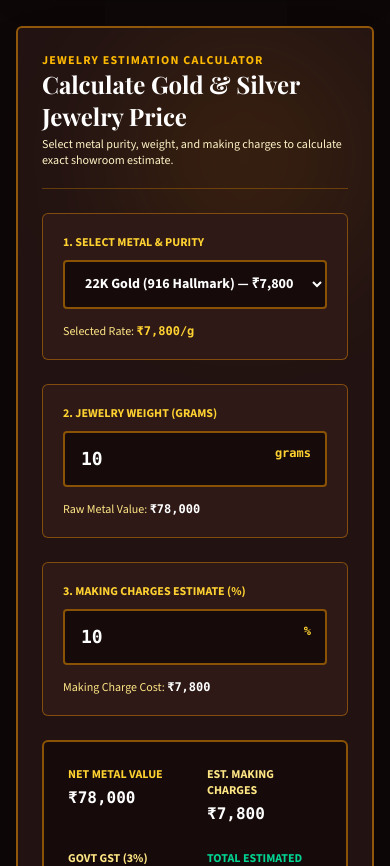
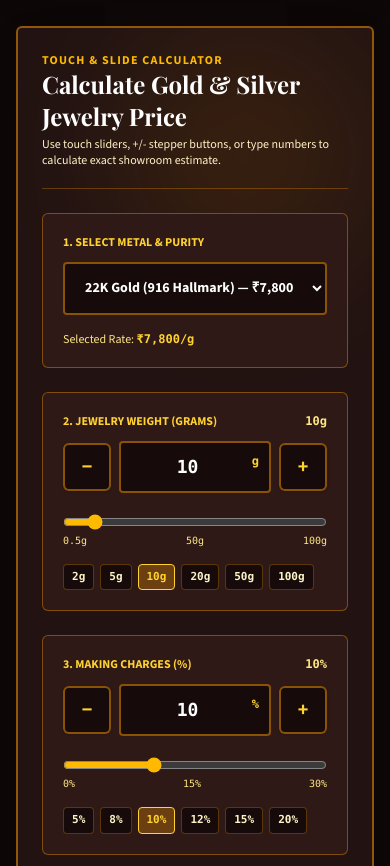
Before and after one commit to NipunMagotra/ambikajewels, a Next.js app: page /pgold in a window 390 px wide. Shown: the part 2060-2926 px from the top of the page. Built offline with nearby package versions, Linux system fonts and the light colour scheme; no server answers; the database is empty; a web font is replaced by a local one.

Commit message:
feat: Add mobile touch sliders, stepper +/- buttons, and quick preset chips for weight and making charges

```diff
--- a/src/components/pgold/JewelryPriceCalculator.tsx
+++ b/src/components/pgold/JewelryPriceCalculator.tsx
@@ -59,6 +59,20 @@ export default function JewelryPriceCalculator({
   const gstAmount = Math.round(subtotalBeforeTax * 0.03); // 3% GST on jewelry
   const totalEstimatedPrice = subtotalBeforeTax + gstAmount;
 
+  // Stepper handlers
+  const adjustWeight = (delta: number) => {
+    const nextVal = Math.max(0.5, Math.round((numWeight + delta) * 10) / 10);
+    setWeightGrams(nextVal.toString());
+  };
+
+  const adjustMaking = (delta: number) => {
+    const nextVal = Math.max(0, Math.min(50, numMakingPercent + delta));
+    setMakingChargesPercent(nextVal.toString());
+  };
+
+  const weightPresets = [2, 5, 10, 20, 50, 100];
+  const makingPresets = [5, 8, 10, 12, 15, 20];
+
   const whatsappMessage = `Namaste Ambika Jewels! I calculated a price estimate on your website for ${numWeight}g of ${metalLabel}. Estimated Total: ₹${totalEstimatedPrice.toLocaleString('en-IN')}. Please assist me with ordering/customization.`;
 
   return (
@@ -70,27 +84,27 @@ export default function JewelryPriceCalculator({
         {/* Header */}
         <div className="border-b border-amber-500/30 pb-5">
           <div className="font-label-caps text-xs text-amber-400 tracking-widest font-bold">
-            JEWELRY ESTIMATION CALCULATOR
+            TOUCH & SLIDE CALCULATOR
           </div>
           <h3 className="font-headline-md text-2xl sm:text-3xl text-white font-bold">
             Calculate Gold & Silver Jewelry Price
           </h3>
           <p className="text-xs sm:text-sm text-amber-100 mt-1 font-normal">
-            Select metal purity, weight, and making charges to calculate exact showroom estimate.
+            Use touch sliders, +/- stepper buttons, or type numbers to calculate exact showroom estimate.
           </p>
         </div>
 
         {/* Inputs Grid */}
         <div className="grid grid-cols-1 md:grid-cols-3 gap-6">
-          {/* Metal Purity Selector */}
-          <div className="bg-[#2e1917] p-5 rounded-md border border-amber-500/40 space-y-2.5">
+          {/* 1. Metal Purity Selector */}
+          <div className="bg-[#2e1917] p-5 rounded-md border border-amber-500/40 space-y-3">
             <label className="block text-xs font-label-caps text-amber-300 font-bold">
               1. SELECT METAL & PURITY
             </label>
             <select
               value={metalType}
               onChange={(e) => setMetalType(e.target.value as any)}
-              className="w-full bg-[#160b0a] border-2 border-amber-500/50 focus:border-amber-300 px-4 py-3 text-sm font-bold text-white rounded focus:outline-none cursor-pointer"
+              className="w-full bg-[#160b0a] border-2 border-amber-500/50 focus:border-amber-300 px-4 py-3.5 text-sm font-bold text-white rounded focus:outline-none cursor-pointer"
             >
               <optgroup label="Gold Purity Options">
                 <option value="gold_24k">24K Gold (999 Pure) — ₹{(price24k || 8500).toLocaleString('en-IN')}/g</option>
@@ -108,36 +122,109 @@ export default function JewelryPriceCalculator({
             </div>
           </div>
 
-          {/* Weight Input */}
-          <div className="bg-[#2e1917] p-5 rounded-md border border-amber-500/40 space-y-2.5">
+          {/* 2. Weight Input + Touch Slider & Steppers */}
+          <div className="bg-[#2e1917] p-5 rounded-md border border-amber-500/40 space-y-3">
+            <div className="flex items-center justify-between">
               <label className="block text-xs font-label-caps text-amber-300 font-bold">
                 2. JEWELRY WEIGHT (GRAMS)
               </label>
-            <div className="relative">
+              <span className="text-xs text-amber-200 font-mono font-bold">{numWeight}g</span>
+            </div>
+
+            {/* Stepper Input Row */}
+            <div className="flex items-center gap-2">
+              <button
+                type="button"
+                onClick={() => adjustWeight(-1)}
+                className="w-12 h-12 bg-[#160b0a] border-2 border-amber-500/50 hover:border-amber-300 text-amber-300 hover:text-white rounded-md text-xl font-bold flex items-center justify-center shrink-0 active:scale-95 transition-all shadow"
+                aria-label="Decrease weight by 1g"
+              >
+                &minus;
+              </button>
+
+              <div className="relative flex-1">
                 <input
                   type="number"
                   step="0.1"
                   min="0.1"
                   value={weightGrams}
                   onChange={(e) => setWeightGrams(e.target.value)}
-                placeholder="Enter weight in grams..."
-                className="w-full bg-[#160b0a] border-2 border-amber-500/50 focus:border-amber-300 pl-4 pr-12 py-3 text-lg font-bold text-white rounded focus:outline-none font-mono"
+                  placeholder="Weight..."
+                  className="w-full bg-[#160b0a] border-2 border-amber-500/50 focus:border-amber-300 px-3 py-2.5 text-center text-lg font-bold text-white rounded focus:outline-none font-mono"
                 />
-              <span className="absolute right-4 top-3.5 text-xs text-amber-300 font-bold font-mono">
-                grams
+                <span className="absolute right-3 top-3 text-xs text-amber-300 font-bold font-mono">
+                  g
                 </span>
               </div>
-            <div className="text-xs text-amber-200 font-medium pt-1">
-              Raw Metal Value: <strong className="text-white font-mono">₹{rawMetalCost.toLocaleString('en-IN')}</strong>
+
+              <button
+                type="button"
+                onClick={() => adjustWeight(1)}
+                className="w-12 h-12 bg-[#160b0a] border-2 border-amber-500/50 hover:border-amber-300 text-amber-300 hover:text-white rounded-md text-xl font-bold flex items-center justify-center shrink-0 active:scale-95 transition-all shadow"
+                aria-label="Increase weight by 1g"
+              >
+                &#43;
+              </button>
+            </div>
+
+            {/* Touch Slider */}
+            <div className="space-y-1 pt-1">
+              <input
+                type="range"
+                min="0.5"
+                max="100"
+                step="0.5"
+                value={numWeight || 0.5}
+                onChange={(e) => setWeightGrams(e.target.value)}
+                className="w-full h-2 bg-[#160b0a] accent-amber-400 rounded-lg cursor-pointer border border-amber-500/30"
+              />
+              <div className="flex justify-between text-[10px] font-mono text-amber-200">
+                <span>0.5g</span>
+                <span>50g</span>
+                <span>100g</span>
               </div>
             </div>
 
-          {/* Making Charges Input */}
-          <div className="bg-[#2e1917] p-5 rounded-md border border-amber-500/40 space-y-2.5">
+            {/* Quick Presets */}
+            <div className="flex flex-wrap gap-1.5 pt-1">
+              {weightPresets.map((preset) => (
+                <button
+                  key={preset}
+                  type="button"
+                  onClick={() => setWeightGrams(preset.toString())}
+                  className={`px-2 py-1 text-[11px] font-mono font-bold rounded border transition-colors ${
+                    numWeight === preset
+                      ? 'border-amber-300 bg-amber-500/30 text-amber-300'
+                      : 'border-amber-500/30 bg-[#160b0a] text-amber-100 hover:border-amber-300'
+                  }`}
+                >
+                  {preset}g
+                </button>
+              ))}
+            </div>
+          </div>
+
+          {/* 3. Making Charges Input + Touch Slider & Steppers */}
+          <div className="bg-[#2e1917] p-5 rounded-md border border-amber-500/40 space-y-3">
+            <div className="flex items-center justify-between">
               <label className="block text-xs font-label-caps text-amber-300 font-bold">
-              3. MAKING CHARGES ESTIMATE (%)
+                3. MAKING CHARGES (%)
               </label>
-            <div className="relative">
+              <span className="text-xs text-amber-200 font-mono font-bold">{numMakingPercent}%</span>
+            </div>
+
+            {/* Stepper Input Row */}
+            <div className="flex items-center gap-2">
+              <button
+                type="button"
+                onClick={() => adjustMaking(-1)}
+                className="w-12 h-12 bg-[#160b0a] border-2 border-amber-500/50 hover:border-amber-300 text-amber-300 hover:text-white rounded-md text-xl font-bold flex items-center justify-center shrink-0 active:scale-95 transition-all shadow"
+                aria-label="Decrease making charges by 1%"
+              >
+                &minus;
+              </button>
+
+              <div className="relative flex-1">
                 <input
                   type="number"
                   step="1"
@@ -145,15 +232,58 @@ export default function JewelryPriceCalculator({
                   max="50"
                   value={makingChargesPercent}
                   onChange={(e) => setMakingChargesPercent(e.target.value)}
-                placeholder="Making charges %..."
-                className="w-full bg-[#160b0a] border-2 border-amber-500/50 focus:border-amber-300 pl-4 pr-10 py-3 text-lg font-bold text-white rounded focus:outline-none font-mono"
+                  placeholder="Making %..."
+                  className="w-full bg-[#160b0a] border-2 border-amber-500/50 focus:border-amber-300 px-3 py-2.5 text-center text-lg font-bold text-white rounded focus:outline-none font-mono"
                 />
-              <span className="absolute right-4 top-3.5 text-xs text-amber-300 font-bold font-mono">
+                <span className="absolute right-3 top-3 text-xs text-amber-300 font-bold font-mono">
                   %
                 </span>
               </div>
-            <div className="text-xs text-amber-200 font-medium pt-1">
-              Making Charge Cost: <strong className="text-white font-mono">₹{makingChargesAmount.toLocaleString('en-IN')}</strong>
+
+              <button
+                type="button"
+                onClick={() => adjustMaking(1)}
+                className="w-12 h-12 bg-[#160b0a] border-2 border-amber-500/50 hover:border-amber-300 text-amber-300 hover:text-white rounded-md text-xl font-bold flex items-center justify-center shrink-0 active:scale-95 transition-all shadow"
+                aria-label="Increase making charges by 1%"
+              >
+                &#43;
+              </button>
+            </div>
+
+            {/* Touch Slider */}
+            <div className="space-y-1 pt-1">
+              <input
+                type="range"
+                min="0"
+                max="30"
+                step="1"
+                value={numMakingPercent || 0}
+                onChange={(e) => setMakingChargesPercent(e.target.value)}
+                className="w-full h-2 bg-[#160b0a] accent-amber-400 rounded-lg cursor-pointer border border-amber-500/30"
+              />
+              <div className="flex justify-between text-[10px] font-mono text-amber-200">
+                <span>0%</span>
+                <span>15%</span>
+                <span>30%</span>
+              </div>
+            </div>
+
+            {/* Quick Presets */}
+            <div className="flex flex-wrap gap-1.5 pt-1">
+              {makingPresets.map((preset) => (
+                <button
+                  key={preset}
+                  type="button"
+                  onClick={() => setMakingChargesPercent(preset.toString())}
+                  className={`px-2 py-1 text-[11px] font-mono font-bold rounded border transition-colors ${
+                    numMakingPercent === preset
+                      ? 'border-amber-300 bg-amber-500/30 text-amber-300'
+                      : 'border-amber-500/30 bg-[#160b0a] text-amber-100 hover:border-amber-300'
+                  }`}
+                >
+                  {preset}%
+                </button>
+              ))}
             </div>
           </div>
         </div>
```
Lines whose indentation alone changed are shown as unchanged.
